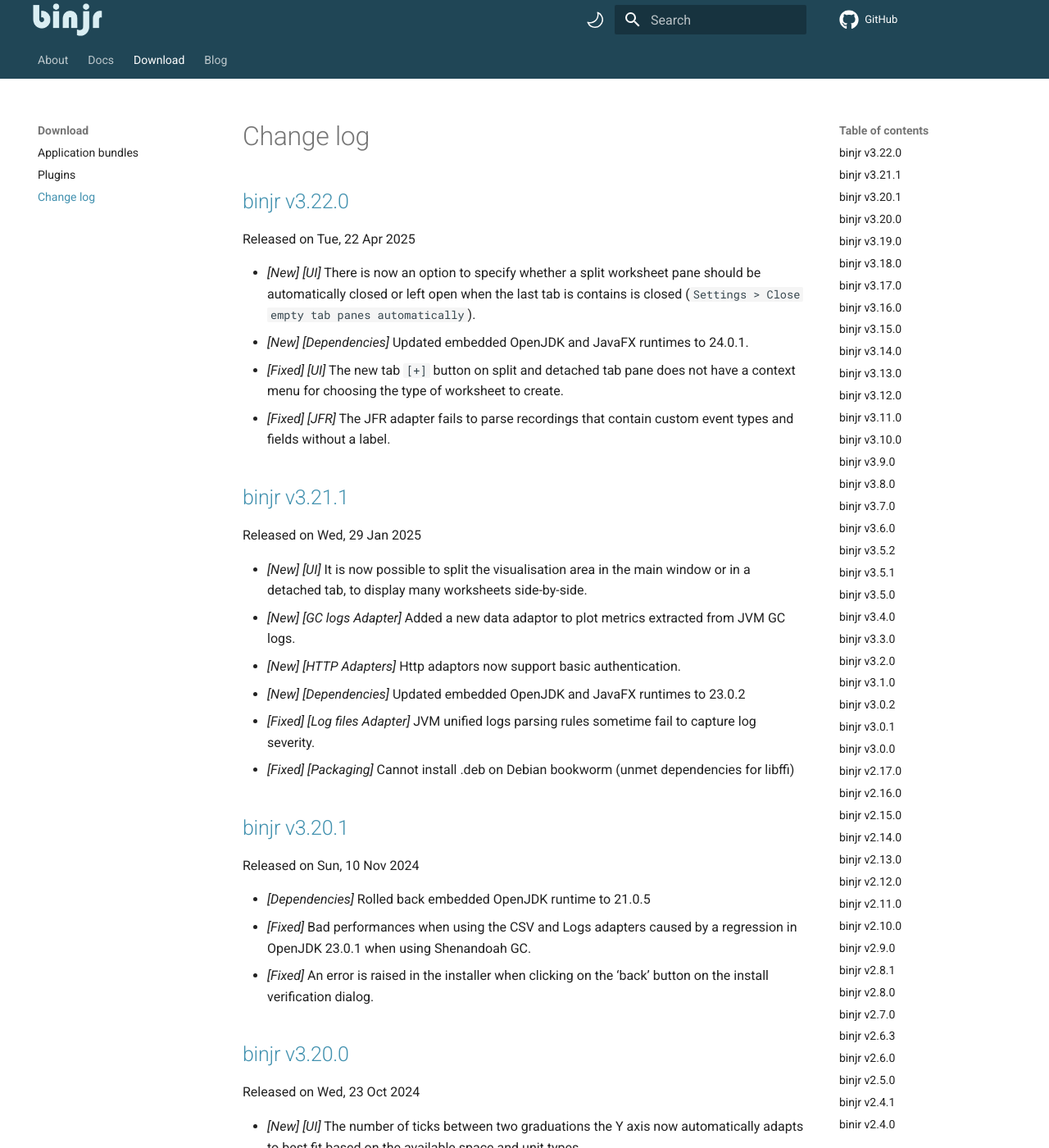
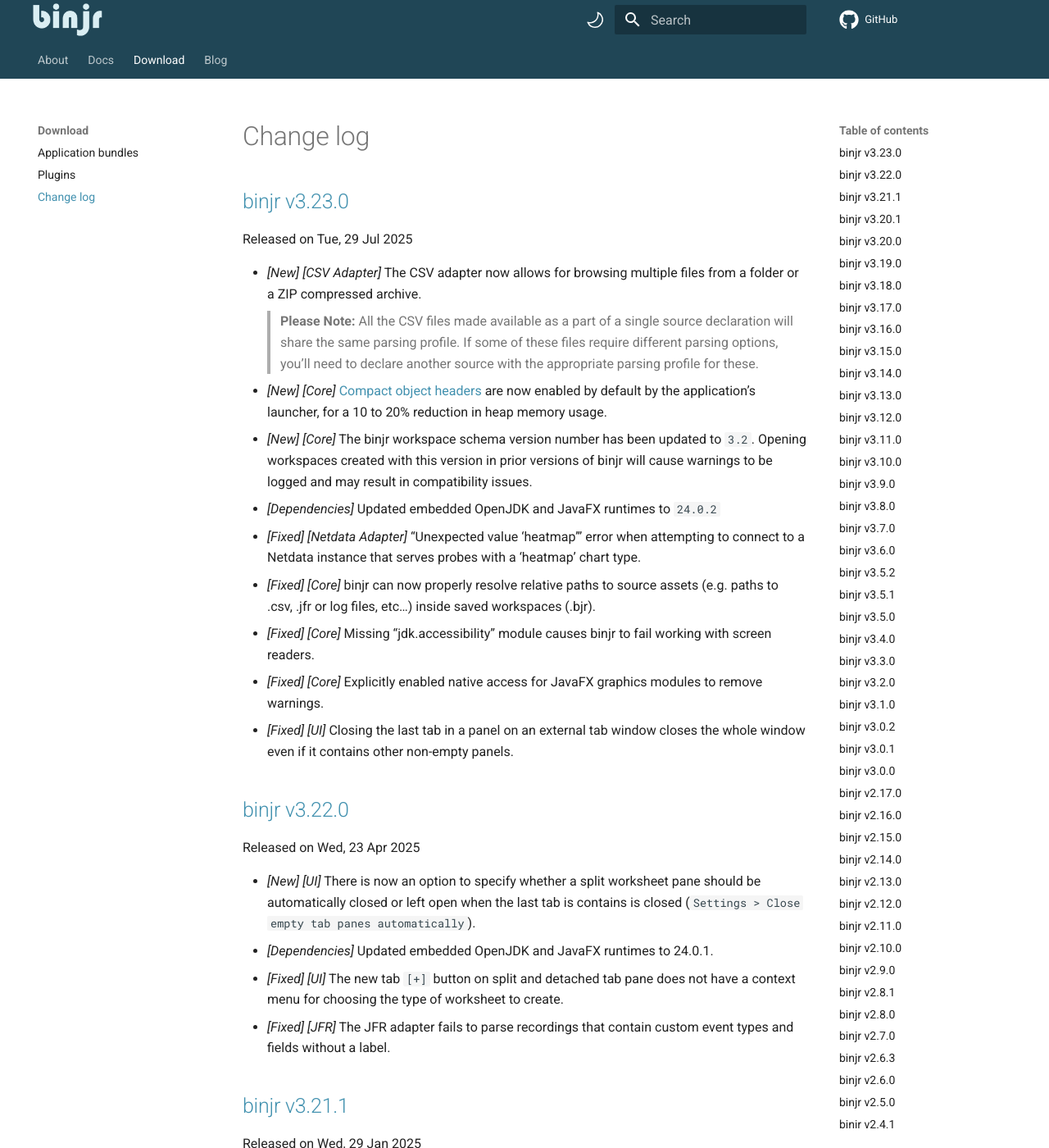
Before and after one commit to binjr/binjr.github.io, an MkDocs documentation site: the page built from docs/download/CHANGELOG.md, in a window 1280 px wide and 1400 px high. Shown: the whole window at 82% size. Built offline with MkDocs 1.6.1 and Material for MkDocs 9.7.7, drawn with Linux system fonts in a browser that asks for light colours; comment, search, counter and statistics services are not loaded; some of the changed text lies outside the part shown.

Commit message:
Release v3.23.0

```diff
--- a/docs/download/CHANGELOG.md
+++ b/docs/download/CHANGELOG.md
@@ -1,10 +1,24 @@
 # Change log
 
+## [binjr v3.23.0](https://github.com/binjr/binjr/releases/tag/v3.23.0)
+Released on Tue, 29 Jul 2025
+
+* _[New] [CSV Adapter]_ The CSV adapter now allows for browsing multiple files from a folder or a ZIP compressed archive.
+  > **Please Note:** All the CSV files made available as a part of a single source declaration will share the same parsing profile. If some of these files require different parsing options, you'll need to declare another source with the appropriate parsing profile for these.
+* _[New] [Core]_ [Compact object headers]((https://openjdk.org/jeps/450)) are now enabled by default by the application's launcher, for a 10 to 20% reduction in heap memory usage.
+* _[New] [Core]_ The binjr workspace schema version number has been updated to `3.2`. Opening workspaces created with this version in prior versions of binjr will cause warnings to be logged and may result in compatibility issues.
+* _[Dependencies]_ Updated embedded OpenJDK and JavaFX runtimes to `24.0.2`
+* _[Fixed] [Netdata Adapter]_ "Unexpected value 'heatmap'" error when attempting to connect to a Netdata instance that serves probes with a 'heatmap' chart type.
+* _[Fixed] [Core]_ binjr can now properly resolve relative paths to source assets (e.g. paths to .csv, .jfr or log files, etc...) inside saved workspaces (.bjr).
+* _[Fixed] [Core]_ Missing "jdk.accessibility" module causes binjr to fail working with screen readers.
+* _[Fixed] [Core]_ Explicitly enabled native access for JavaFX graphics modules to remove warnings.
+* _[Fixed] [UI]_ Closing the last tab in a panel on an external tab window closes the whole window even if it contains other non-empty panels.
+
 ## [binjr v3.22.0](https://github.com/binjr/binjr/releases/tag/v3.22.0)
-Released on Tue, 22 Apr 2025
+Released on Wed, 23 Apr 2025
 
 * _[New] [UI]_ There is now an option to specify whether a split worksheet pane should be automatically closed or left open when the last tab is contains is closed (`Settings > Close empty tab panes automatically`).
-* _[New] [Dependencies]_ Updated embedded OpenJDK and JavaFX runtimes to 24.0.1.
+* _[Dependencies]_ Updated embedded OpenJDK and JavaFX runtimes to 24.0.1.
 * _[Fixed] [UI]_ The new tab `[+]` button on split and detached tab pane does not have a context menu for choosing the type of worksheet to create.
 * _[Fixed] [JFR]_  The JFR adapter fails to parse recordings that contain custom event types and fields without a label.
 
```
Also changed, not shown: other parts of docs/download/CHANGELOG.md (+27 -27 lines), docs/blog/posts/binjr-v3.23.0-is-now-available!.md (added, +37 -0 lines), docs/download/latest_release.md (+12 -12 lines), 1 other file.
